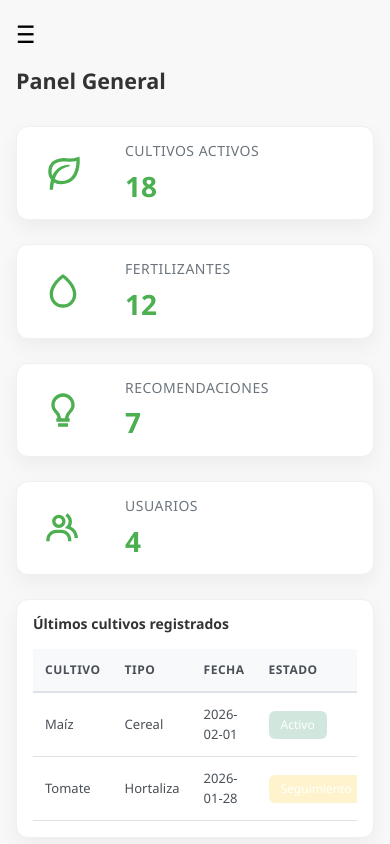
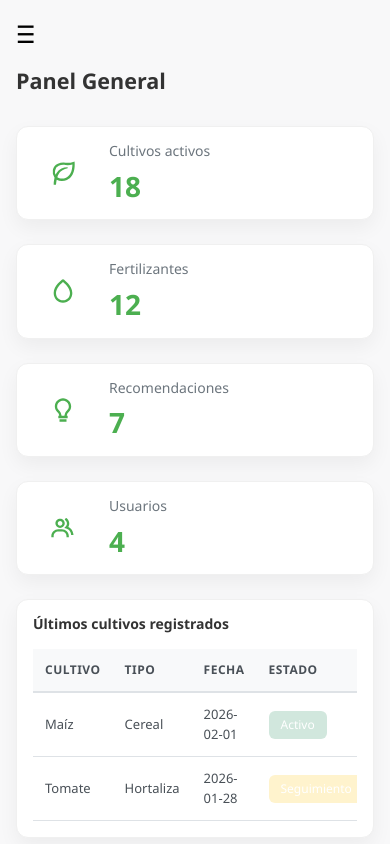
Before and after one commit to hellotaniax/agroamigo-frontend, a React (Create React App) app: page /dashboard in a window 390 px wide. Built offline with nearby package versions, Linux system fonts and the light colour scheme.

Commit message:
MetricCard responsive

```diff
--- a/src/components/MetricCard/MetricCard.css
+++ b/src/components/MetricCard/MetricCard.css
@@ -8,34 +8,35 @@
   gap: 1rem;
   transition: all 0.3s ease;
   border: 1px solid #f0f0f0;
+  overflow: hidden; /* seguridad */
 }
 
-.metric-card:hover {
-  transform: translateY(-4px);
-  box-shadow: 0 4px 16px rgba(0, 0, 0, 0.12);
+.metric-icon {
+  font-size: 2.5rem;
+  color: #4CAF50;
+  min-width: 60px;
+  display: flex;
+  justify-content: center;
 }
 
-.metric-card .metric-icon {
-  font-size: 2.5rem;
-  color: #4CAF50;
-  display: flex;
-  align-items: center;
-  justify-content: center;
-  min-width: 60px;
+.metric-content {
+  min-width: 0;              /* 🔑 CLAVE */
+  flex: 1;
 }
 
-.metric-card h6 {
-  color: #6c757d;
+.metric-content h6 {
   font-size: 13px;
   font-weight: 500;
+  color: #6c757d;
   margin: 0;
-  text-transform: uppercase;
-  letter-spacing: 0.5px;
+  white-space: nowrap;
+  overflow: hidden;
+  text-overflow: ellipsis;   /* título largo → elegante */
 }
 
-.metric-card h3 {
-  color: #212529;
+.metric-content h3 {
   font-size: 28px;
   font-weight: 700;
-  margin: 0.25rem 0 0 0;
+  margin: 0.25rem 0 0;
+  word-break: break-word;    /* números grandes */
 }
--- a/src/components/MetricCard/MetricCard.jsx
+++ b/src/components/MetricCard/MetricCard.jsx
@@ -1,28 +1,14 @@
-/*import './MetricCard.css';
-
-export default function MetricCard({ title, value, icon }) {
-  return (
-    <div className="metric-card p-3 shadow-sm bg-white rounded d-flex align-items-center">
-      {icon && <div className="metric-icon me-3">{icon}</div>}
-      <div>
-        <h6 className="metric-title">{title}</h6>
-        <h3 className="metric-value">{value}</h3>
-      </div>
-    </div>
-  );
-}
-*/ // Código simplificado sin clases adicionales, usando solo las de Bootstrap y la clase base "metric-card" para estilos personalizados.
-
 import './MetricCard.css';
 
 export default function MetricCard({ title, value, icon }) {
   return (
-    <div className="metric-card d-flex align-items-center">
-      {icon && <div className="metric-icon me-3">{icon}</div>}
-      <div>
+    <div className="metric-card">
+      {icon && <div className="metric-icon">{icon}</div>}
+
+      <div className="metric-content">
         <h6>{title}</h6>
         <h3>{value}</h3>
       </div>
     </div>
   );
-} //
+}
```
